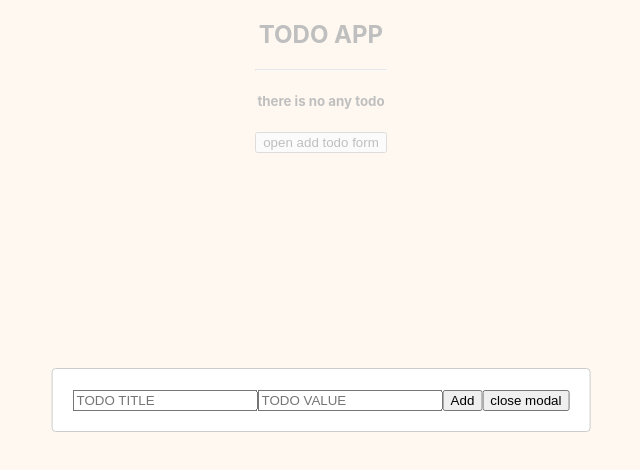
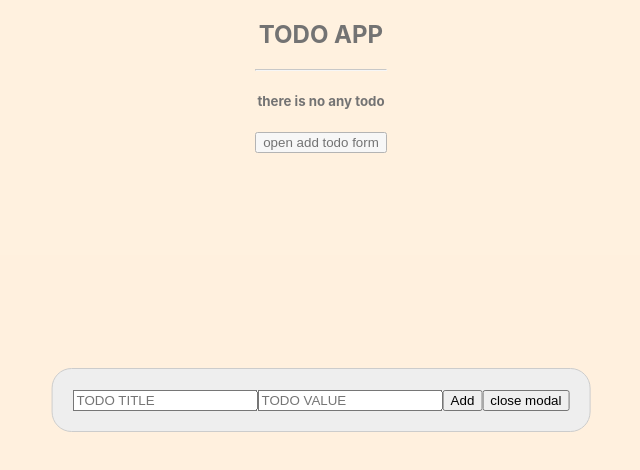
Before and after one commit to FurkanFEK/todo-app, a React (Create React App) app: page / in a window 1280 px wide. Both pictures are taken after a click on the button "open add todo form". Shown: the top 470 px of the page, without its empty margins (319-959 px from the left). Built offline with nearby package versions, Linux system fonts and the light colour scheme; the HTML template or start-up script is replaced by a standard one.

Commit message:
modal activation store

```diff
--- a/src/Form.js
+++ b/src/Form.js
@@ -2,19 +2,20 @@ import { useState } from "react";
 import { useTodoStore } from "./useTodoStore";
 import Modal from "react-modal";
 
-const Form = () => {
+const Form = (todoId) => {
   const [formState, setFormState] = useState({ title: "", body: "" });
   const addTodo = useTodoStore((state) => state.addTodo);
-  const updateTodo = useTodoStore((state) => state.updateTodo);
-  const modalSituation = useTodoStore((state) => state.modalSituation);
+  const UpdateTodo = useTodoStore((state) => state.UpdateTodo);
+  const activateModal = useTodoStore((state) => state.activateModal);
   const EditTodo = useTodoStore((state) => state.EditTodo);
   const isEditMode = useTodoStore((state) => state.isEditMode);
+  const deleteTodo = useTodoStore((state) => state.deleteTodo);
 
   const handleSubmit = (e) => {
     e.preventDefault();
 
-    if (EditTodo.isEditMode) {
-      EditTodo();
+    if (isEditMode) {
+      UpdateTodo(todoId);
     }
 
     setFormState({ title: "", body: "" });
@@ -50,10 +51,7 @@ const Form = () => {
         >
           {isEditMode ? <div>Update</div> : <div>Add</div>}
         </button>
-        <button
-          onClick={() => modalSituation.closeModal()}
-          class="btn btn-danger"
-        >
+        <button onClick={() => activateModal(false)} class="btn btn-danger">
           close modal
         </button>
       </form>
--- a/src/TodoItem.js
+++ b/src/TodoItem.js
@@ -5,7 +5,7 @@ const TodoItem = (props) => {
 
   const handleClickEdit = useTodoStore((state) => state.handleClickEdit);
 
-  const completeSituation = useTodoStore((state) => state.completeSituation);
+  const isCompleteTodo = useTodoStore((state) => state.isCompleteTodo);
 
   const EditTodo = useTodoStore((state) => state.EditTodo);
 
@@ -37,14 +37,14 @@ const TodoItem = (props) => {
         <br />
         {!props.isCompleted ? (
           <button
-            onClick={() => completeSituation.completeTodo(props.id)}
+            onClick={() => isCompleteTodo(props.id, true)}
             class="btn btn-success"
           >
             Done
           </button>
         ) : (
           <button
-            onClick={() => completeSituation.incompleteTodo(props.id)}
+            onClick={() => isCompleteTodo(props.id, false)}
             class="btn btn-secondary"
           >
             UnDone
--- a/src/TodoList.js
+++ b/src/TodoList.js
@@ -11,7 +11,7 @@ export default function TodoList() {
 
   const modalIsOpen = useTodoStore((state) => state.modalIsOpen);
 
-  const modalSituation = useTodoStore((state) => state.modalSituation);
+  const activateModal = useTodoStore((state) => state.activateModal);
 
   const customStyles = {
     content: {
@@ -21,6 +21,11 @@ export default function TodoList() {
       bottom: "auto",
       marginRight: "-50%",
       transform: "translate(-50%, -50%)",
+      background: "#eee",
+      borderRadius: "20px",
+    },
+    overlay: {
+      backgroundColor: "rgba(255, 255, 255, 0.45)",
     },
   };
 
@@ -31,10 +36,7 @@ export default function TodoList() {
       {todos == 0 ? (
         <div>
           <h5>there is no any todo</h5>
-          <button
-            onClick={() => modalSituation.openModal()}
-            class="btn btn-success"
-          >
+          <button onClick={() => activateModal(true)} class="btn btn-success">
             open add todo form
           </button>
         </div>
@@ -43,7 +45,7 @@ export default function TodoList() {
           <Modal isOpen={modalIsOpen} style={customStyles}>
             <Form />
           </Modal>
-          <button onClick={() => modalSituation.openModal()}>
+          <button onClick={() => activateModal(true)}>
             open add todo form
           </button>
           <hr />
--- a/src/useTodoStore.js
+++ b/src/useTodoStore.js
@@ -5,17 +5,12 @@ export const useTodoStore = create((set, get) => ({
 
   isEditMode: false,
 
-  modalSituation: {
   modalIsOpen: false,
-    openModal: () =>
+
+  activateModal: (value) =>
     set((state) => ({
-        modalIsOpen: true,
+      modalIsOpen: value,
     })),
-    closeModal: () =>
-      set((state) => ({
-        modalIsOpen: false,
-      })),
-  },
 
   addTodo: (todoText, todoTitle) =>
     set((state) => ({
@@ -46,26 +41,18 @@ export const useTodoStore = create((set, get) => ({
       modalIsOpen: true,
       formState: {
         title: todo.title,
-        body: todo.body,
+        text: todo.body,
       },
     }));
   },
 
-  completeSituation: {
-    completeTodo: (todoId) =>
+  UpdateTodo: (todoId) => {
     set((state) => ({
-        todos: state.todos.map((todo) => {
-          if (todo.id === todoId) {
-            return {
-              ...todo,
-              isCompleted: true,
-            };
-          }
+      todos: state.todos.filter((todo) => todo.id !== todoId),
+    }));
+  },
 
-          return todo;
-        }),
-      })),
-    incompleteTodo: (todoId, value) =>
+  isCompleteTodo: (todoId, value) =>
     set((state) => ({
       todos: state.todos.map((todo) => {
         if (todo.id === todoId) {
@@ -78,5 +65,4 @@ export const useTodoStore = create((set, get) => ({
         return todo;
       }),
     })),
-  },
 }));
```
Lines whose indentation alone changed are shown as unchanged.
